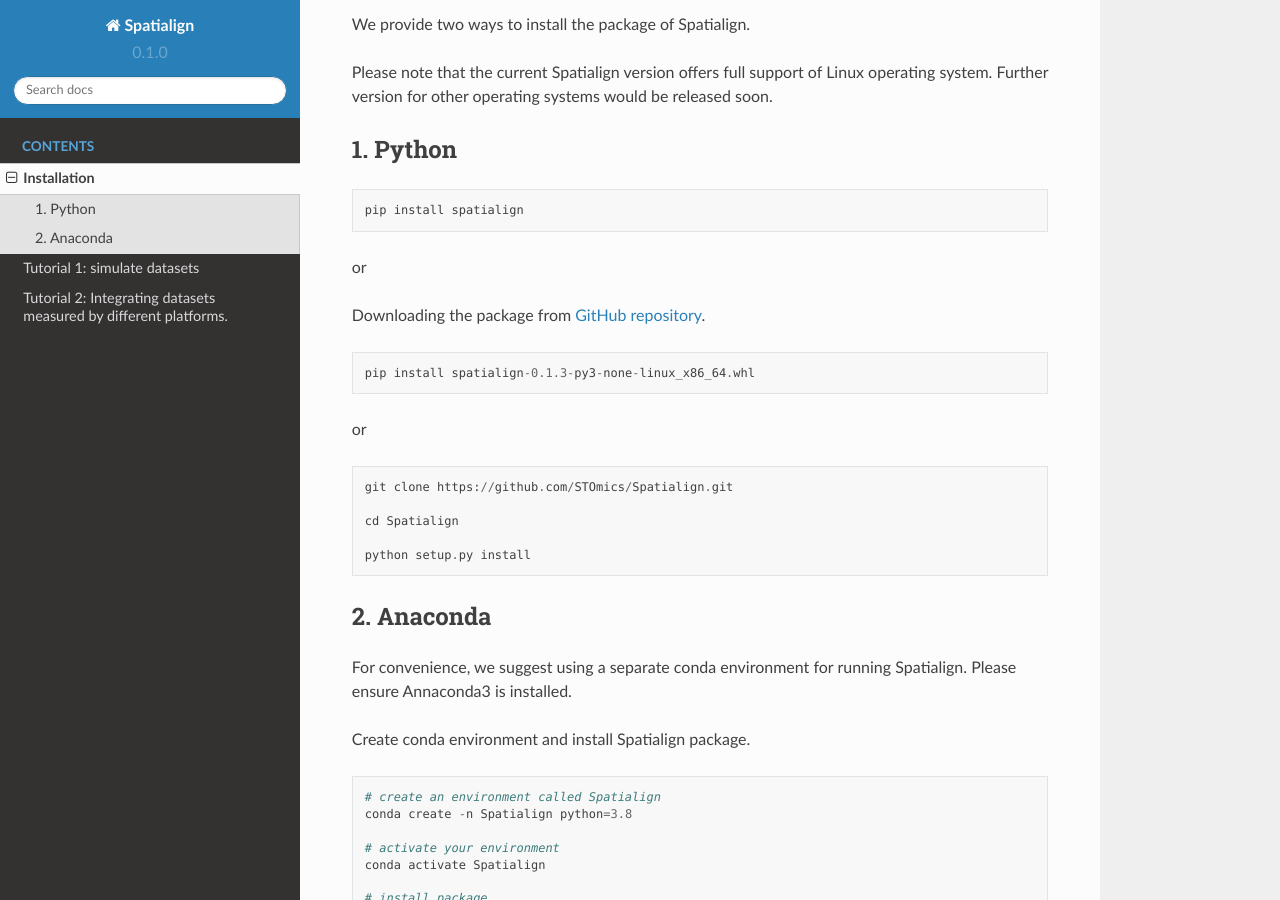
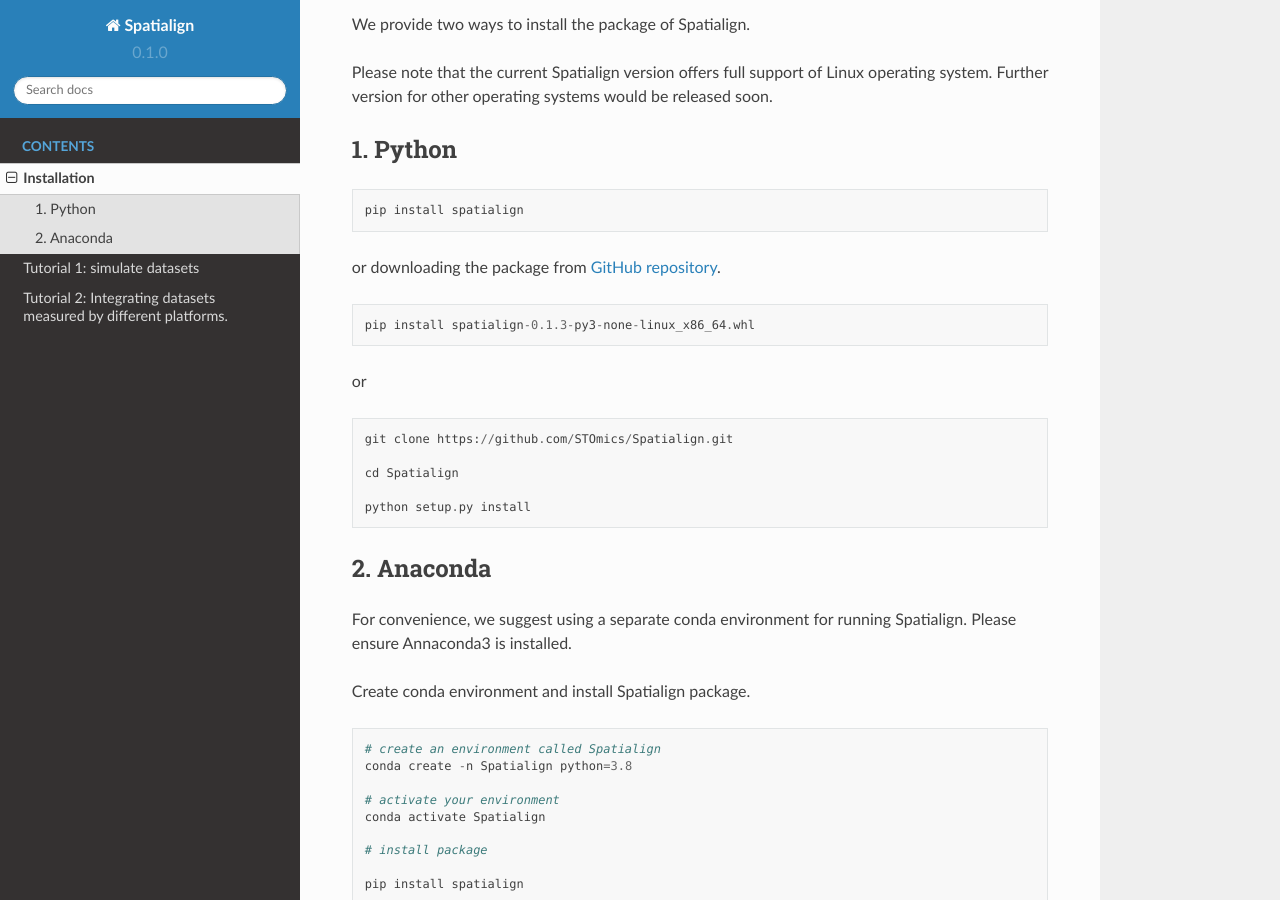
Before and after one commit to zhangchao162/Spatialign-Tutorials, a Sphinx documentation site: the page built from docs/source/Installation.rst, in a window 1280 px wide and 900 px high, scrolled down 339 px. Built offline with Sphinx 7.4.7 and the Read the Docs theme 2.0.0, drawn with Linux system fonts in a browser that asks for light colours.

```diff
--- a/docs/source/Installation.rst
+++ b/docs/source/Installation.rst
@@ -17,9 +17,7 @@ Please note that the current Spatialign version offers full support of Linux ope
 
 	pip install spatialign
 
-or
-
-Downloading the package from `GitHub repository <https://github.com/STOmics/Spatialign.git>`_.
+or downloading the package from `GitHub repository <https://github.com/STOmics/Spatialign.git>`_.
 
 .. code-block:: python
 
```
